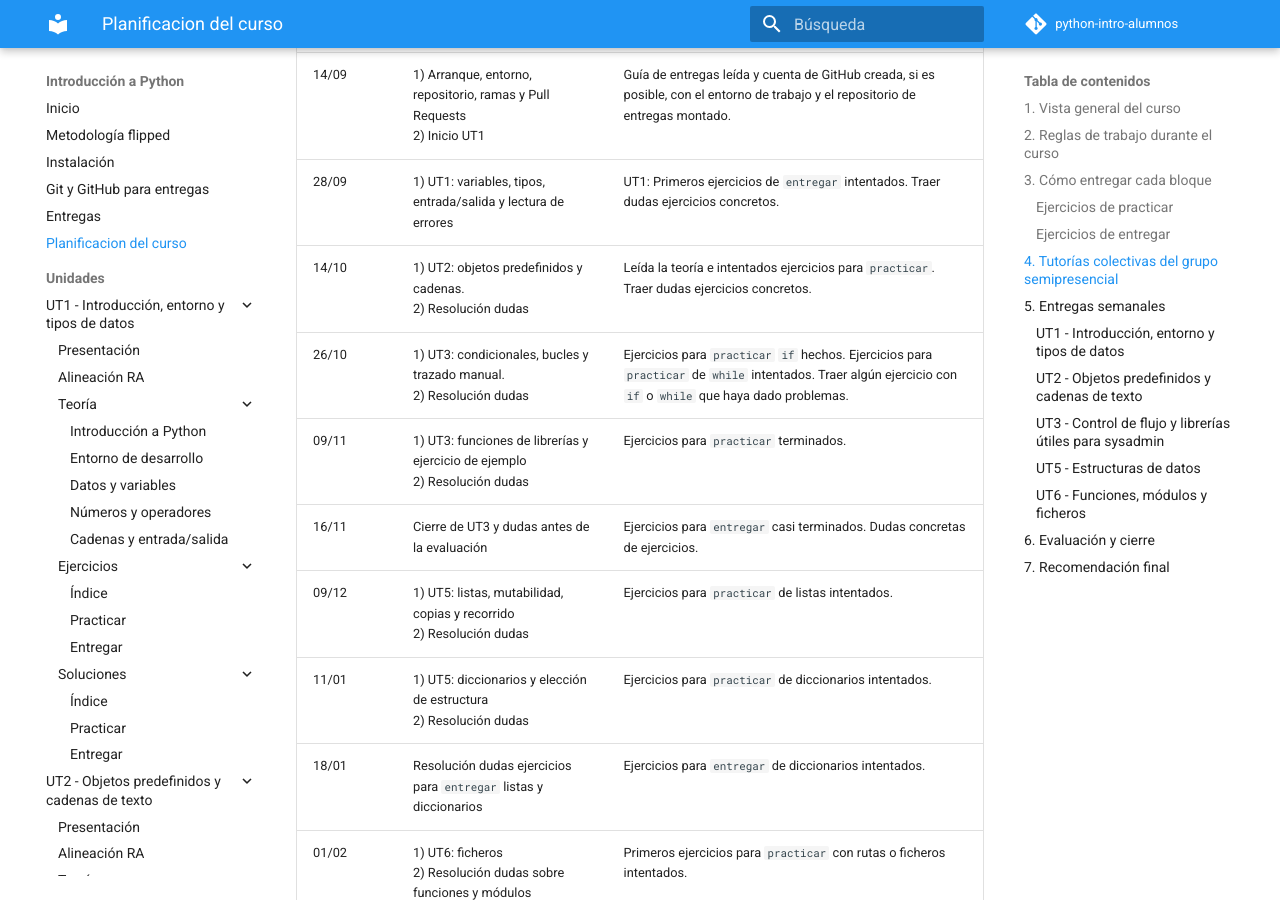
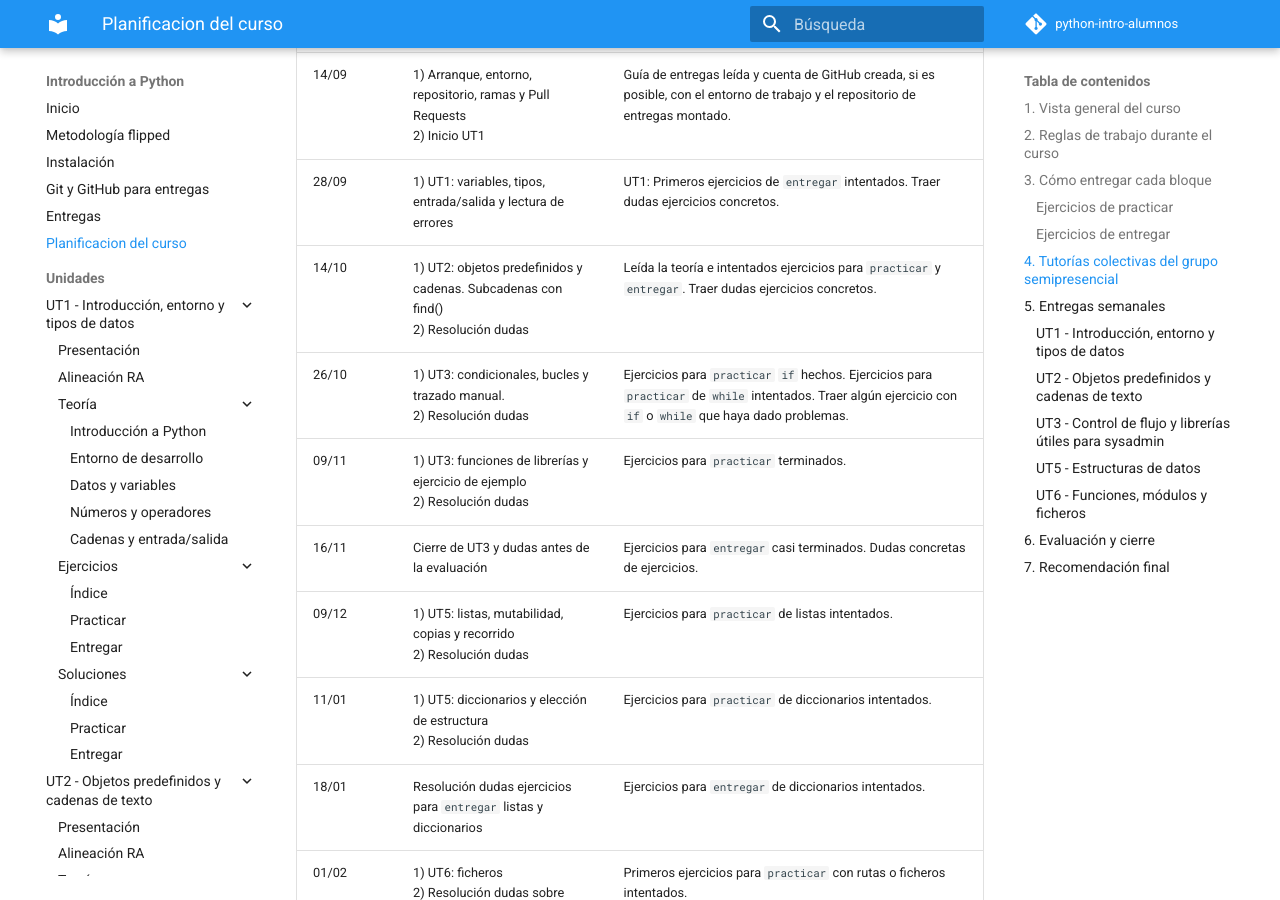
Before and after one commit to victoria-nr/python-intro-alumnos, an MkDocs documentation site: the page built from docs/planificacion.md, in a window 1280 px wide and 900 px high, scrolled down 2497 px. Built offline with MkDocs 1.6.1 and Material for MkDocs 9.7.7, drawn with Linux system fonts in a browser that asks for light colours; comment, search, counter and statistics services are not loaded.

Commit message:
UT2 planificación tutoría 14/10

```diff
--- a/docs/planificacion.md
+++ b/docs/planificacion.md
@@ -73,7 +73,7 @@ Las tutorías serán normalmente online los lunes por la tarde, en el horario ha
 |---|---|---|
 | 14/09 | 1) Arranque, entorno, repositorio, ramas y Pull Requests <br> 2) Inicio UT1 | Guía de entregas leída y cuenta de GitHub creada, si es posible, con el entorno de trabajo y el repositorio de entregas montado. |
 | 28/09 | 1) UT1: variables, tipos, entrada/salida y lectura de errores | UT1: Primeros ejercicios de `entregar` intentados. Traer dudas ejercicios concretos. |
-| 14/10 | 1) UT2: objetos predefinidos y cadenas. <br> 2) Resolución dudas | Leída la teoría e intentados ejercicios para `practicar`. Traer dudas ejercicios concretos. |
+| 14/10 | 1) UT2: objetos predefinidos y cadenas. Subcadenas con find() <br> 2) Resolución dudas | Leída la teoría e intentados ejercicios para `practicar` y `entregar`. Traer dudas ejercicios concretos. |
 | 26/10 | 1) UT3: condicionales, bucles y trazado manual. <br>  2) Resolución dudas | Ejercicios para `practicar` `if` hechos. Ejercicios para `practicar` de `while` intentados. Traer algún ejercicio con `if` o `while` que haya dado problemas. |
 | 09/11 | 1) UT3: funciones de librerías y ejercicio de ejemplo <br>  2) Resolución dudas | Ejercicios para `practicar` terminados.  |
 | 16/11 | Cierre de UT3 y dudas antes de la evaluación | Ejercicios para `entregar` casi terminados. Dudas concretas de ejercicios. |
```
